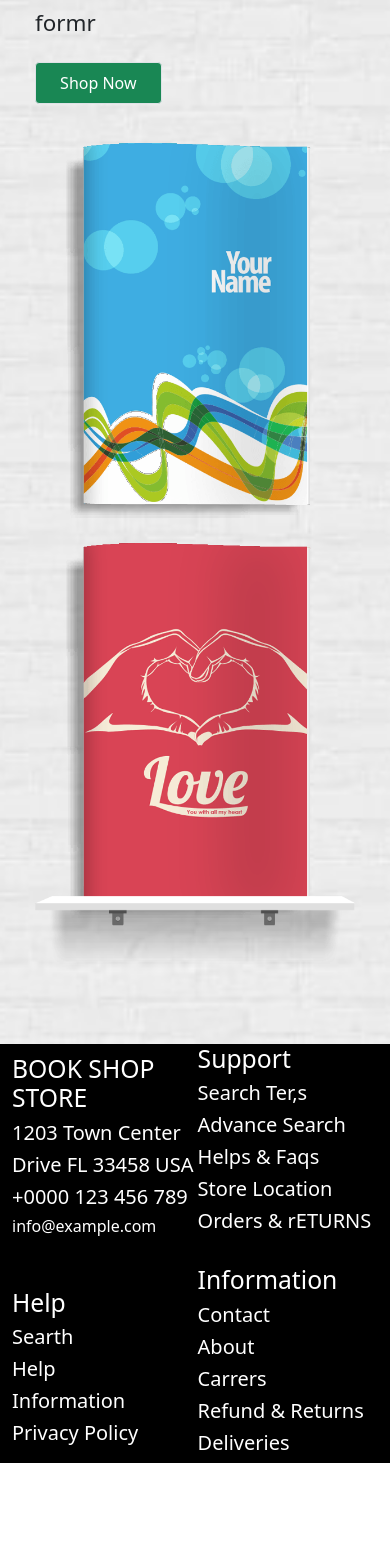
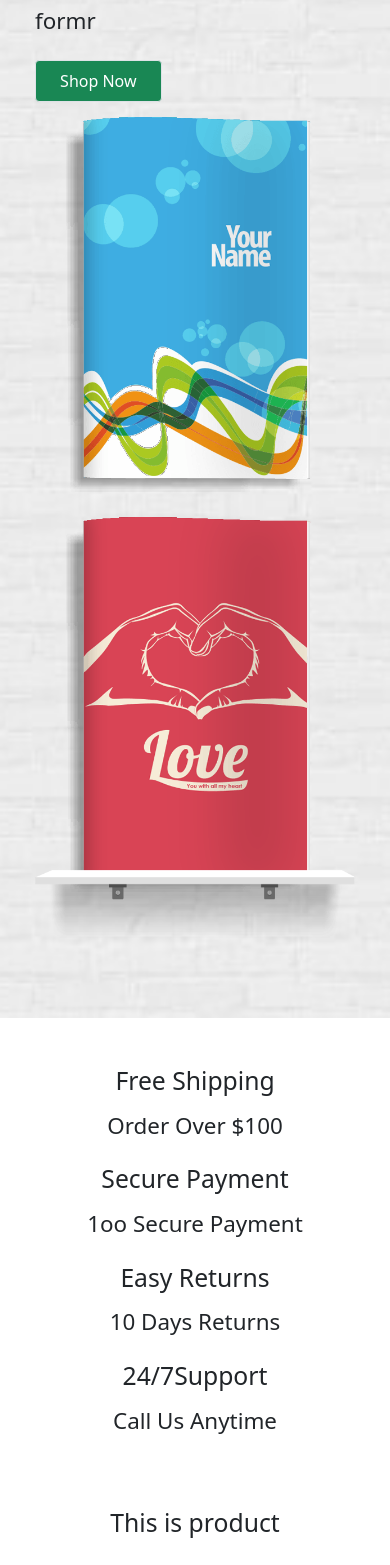
Before and after one commit to suzitsarkar27/Book-inventory-client, a React (Create React App) app: page /home in a window 390 px wide. Shown: the part 432-1997 px from the top of the page. Before the commit the page ends 1895 px from the top, so only its background shows below. Built offline with nearby package versions, Linux system fonts and the light colour scheme.

Commit message:
start-container

```diff
--- a/package.json
+++ b/package.json
@@ -10,6 +10,7 @@
     "react": "^18.1.0",
     "react-bootstrap": "^2.3.1",
     "react-dom": "^18.1.0",
+    "react-icons": "^4.3.1",
     "react-router-dom": "^6.3.0",
     "react-scripts": "5.0.1",
     "web-vitals": "^2.1.4"
--- /dev/null
+++ b/public/data.json
@@ -0,0 +1,92 @@
+[
+    {
+        "id":1,
+    "title": "Practical MongoDB",
+    "subtitle": "Architecting, Developing, and Administering MongoDB",
+    "isbn13": "9781484206485",
+    "price": "$41.57",
+    "image": "https://itbook.store/img/books/9781484206485.png",
+    "url": "https://itbook.store/books/9781484206485"
+    },
+    {
+        "id":2,
+    "title": "The Definitive Guide to MongoDB, 3rd Edition",
+    "subtitle": "A complete guide to dealing with Big Data using MongoDB",
+    "isbn13": "9781484211830",
+    "price": "$49.99",
+    "image": "https://itbook.store/img/books/9781484211830.png",
+    "url": "https://itbook.store/books/9781484211830"
+    },
+    {
+        "id":3,
+    "title": "MongoDB Performance Tuning",
+    "subtitle": "Optimizing MongoDB Databases and their Applications",
+    "isbn13": "9781484268780",
+    "price": "$37.24",
+    "image": "https://itbook.store/img/books/9781484268780.png",
+    "url": "https://itbook.store/books/9781484268780"
+    },
+    {
+        "id":4,
+    "title": "MongoDB in Action, 2nd Edition",
+    "subtitle": "Covers MongoDB version 3.0",
+    "isbn13": "9781617291609",
+    "price": "$19.99",
+    "image": "https://itbook.store/img/books/9781617291609.png",
+    "url": "https://itbook.store/books/9781617291609"
+    },
+    {
+        "id":5,
+    "title": "Pentaho Analytics for MongoDB",
+    "subtitle": "Combine Pentaho Analytics and MongoDB to create powerful analysis and reporting solutions",
+    "isbn13": "9781782168355",
+    "price": "$16.99",
+    "image": "https://itbook.store/img/books/9781782168355.png",
+    "url": "https://itbook.store/books/9781782168355"
+    },
+    {
+        "id":6,
+    "title": "Pentaho Analytics for MongoDB Cookbook",
+    "subtitle": "Over 50 recipes to learn how to use Pentaho Analytics and MongoDB to create powerful analysis and reporting solutions",
+    "isbn13": "9781783553273",
+    "price": "$35.99",
+    "image": "https://itbook.store/img/books/9781783553273.png",
+    "url": "https://itbook.store/books/9781783553273"
+    },
+    {
+        "id":7,
+    "title": "Web Development with MongoDB and NodeJS, 2nd Edition",
+    "subtitle": "Build an interactive and full-featured web application from scratch using Node.js and MongoDB",
+    "isbn13": "9781785287527",
+    "price": "$38.01",
+    "image": "https://itbook.store/img/books/9781785287527.png",
+    "url": "https://itbook.store/books/9781785287527"
+    },
+    {
+        "id":8,
+    "title": "MongoDB Cookbook, 2nd Edition",
+    "subtitle": "Harness the latest features of MongoDB 3 with this collection of 80 recipes - from managing cloud platforms to app development, this book is a vital resource",
+    "isbn13": "9781785289989",
+    "price": "$44.99",
+    "image": "https://itbook.store/img/books/9781785289989.png",
+    "url": "https://itbook.store/books/9781785289989"
+    },
+    {
+        "id":9,
+    "title": "The Little MongoDB Book",
+    "subtitle": "",
+    "isbn13": "1001592208320",
+    "price": "$0.00",
+    "image": "https://itbook.store/img/books/1001592208320.png",
+    "url": "https://itbook.store/books/1001592208320"
+    },
+    {
+        "id":10,
+    "title": "Learning MongoDB",
+    "subtitle": "",
+    "isbn13": "1001629462276",
+    "price": "$0.00",
+    "image": "https://itbook.store/img/books/1001629462276.png",
+    "url": "https://itbook.store/books/1001629462276"
+    }
+    ]
--- a/src/Pages/Home/Banner/Banner.css
+++ b/src/Pages/Home/Banner/Banner.css
@@ -7,13 +7,6 @@
  .banar{
      padding: 5rem 9%;
  }
-  .row{
-     display: flex;
-     flex-wrap: wrap;
-     align-items: center;
-     gap: 1.5rem;
- }
-
  .content{
      flex: 1 1 42rem;
  }
--- a/src/Pages/Home/Banner/Banner.js
+++ b/src/Pages/Home/Banner/Banner.js
@@ -4,25 +4,26 @@ import logo from "../../../image/book-3.png";
 import logo1 from "../../../image/book-2.png";
 import logo2 from "../../../image/book-9.png";
 import banner from "../../../image/stand.png";
+import { Button } from "react-bootstrap";
 
 const Banner = () => {
   return (
-    <section class="banar ">
-      <div class=" row ">
-        <div class="content">
-          <h3 class="mb-4">Get You New</h3>
-          <h3>Book Collections</h3>
+    <div className="banar ">
+      <div className=" row ">
+        <div className="content ">
+          <div className="mb-4">Get You New</div>
+          <h2>Book Collections</h2>
           <p>
             Ther are many variations of passages of lorem lpsum available ,but
             ,majority have sufferde alterastion in some formr
           </p>
-          <button class="bg-success py-2 px-4 rounded text-white border ">
+          <Button className="bg-success py-2 px-4 rounded text-white border ">
             Shop Now
-          </button>
+          </Button>
         </div>
 
-        <div class="swiper mySwiper book-slider">
-          <div class="swiper-wrapper">
+        <div className="swiper mySwiper book-slider ">
+          <div className="swiper-wrapper">
             <a href="#">
               <img src={logo} alt="" />
             </a>
@@ -33,7 +34,7 @@ const Banner = () => {
           <img className=" stand" src={banner} alt="" />
         </div>
       </div>
-    </section>
+    </div>
   );
 };
 
--- /dev/null
+++ b/src/Pages/Home/Container/Container.js
@@ -0,0 +1,29 @@
+import React from "react";
+import {} from "react-icons/fa";
+
+const Container = () => {
+  return (
+    <div className="text-center mt-5">
+      <div className="row">
+        <div className="col-md-3">
+          <h2>Free Shipping</h2>
+          <p>Order Over $100</p>
+        </div>
+        <div className="col-md-3">
+          <h2>Secure Payment</h2>
+          <p>1oo Secure Payment</p>
+        </div>
+        <div className="col-md-3">
+          <h2>Easy Returns</h2>
+          <p>10 Days Returns</p>
+        </div>
+        <div className="col-md-3">
+          <h2>24/7Support</h2>
+          <p>Call Us Anytime</p>
+        </div>
+      </div>
+    </div>
+  );
+};
+
+export default Container;
--- a/src/Pages/Home/Home/Home.js
+++ b/src/Pages/Home/Home/Home.js
@@ -1,10 +1,14 @@
 import React from "react";
 import Banner from "../Banner/Banner";
+import Container from "../Container/Container";
+import Products from "../Products/Products";
 
 const Home = () => {
   return (
     <div>
       <Banner></Banner>
+      <Container></Container>
+      <Products></Products>
     </div>
   );
 };
--- /dev/null
+++ b/src/Pages/Home/Product/Product.js
@@ -0,0 +1,13 @@
+import React from "react";
+
+const Product = ({ displayData }) => {
+  const { price, image } = displayData;
+  return (
+    <div className="col-md-4 text-center">
+      <h2>{price}</h2>
+      <img src={image} alt="" />
+    </div>
+  );
+};
+
+export default Product;
--- /dev/null
+++ b/src/Pages/Home/Products/Products.js
@@ -0,0 +1,24 @@
+import React, { useEffect, useState } from "react";
+import Product from "../Product/Product";
+
+const Products = () => {
+  const [product, setProsuct] = useState([]);
+  console.log(product);
+  useEffect(() => {
+    fetch("data.json")
+      .then((res) => res.json())
+      .then((data) => setProsuct(data));
+  }, []);
+  return (
+    <div>
+      <h2 className="mt-5 mb-5 text-center">This is product</h2>
+      <div className="row">
+        {product.map((displayData) => (
+          <Product key={displayData.id} displayData={displayData}></Product>
+        ))}
+      </div>
+    </div>
+  );
+};
+
+export default Products;
--- a/src/Pages/Shear/Footer/Footer.js
+++ b/src/Pages/Shear/Footer/Footer.js
@@ -1,19 +1,21 @@
 import React from "react";
-
+import { FaFacebookF, FaGoogle, FaInstagram, FaTwitter } from "react-icons/fa";
 const Footer = () => {
+  const today = new Date();
+  const year = today.getFullYear();
   return (
-    <footer className="bg-black text-white">
-      <div className="d-flex container justify-content-center">
-        <div className="row ">
+    <footer className="bg-black text-white ">
+      <div className="d-flex justify-content-center container">
+        <div className="row">
           <div className="col-md-6">
-            <h2>BOOK SHOP STORE</h2>
+            <h2 className="mt-2 mb-4">BOOK SHOP </h2>
             <h5>1203 Town Center</h5>
             <h5>Drive FL 33458 USA</h5>
             <h5>+0000 123 456 789</h5>
             <h6>info@example.com</h6>
           </div>
           <div className="col-md-6">
-            <h2>Help</h2>
+            <h2 className="mt-2 mb-4">Help</h2>
             <h5>Searth</h5>
             <h5>Help</h5>
             <h5>Information</h5>
@@ -23,16 +25,16 @@ const Footer = () => {
 
         <div className="row">
           <div className="col-md-6">
-            <h2>Support</h2>
-            <h5>Search Ter,s</h5>
+            <h2 className="mt-2 mb-4">Support</h2>
+            <h5>Search Terms</h5>
             <h5>Advance Search</h5>
             <h5>Helps & Faqs</h5>
             <h5>Store Location</h5>
-            <h5>Orders & rETURNS</h5>
+            <h5>Orders & RETURNS</h5>
           </div>
 
           <div className="col-md-6">
-            <h2>Information</h2>
+            <h2 className="mt-2 mb-4">Information</h2>
             <h5>Contact</h5>
             <h5>About</h5>
             <h5>Carrers</h5>
@@ -41,6 +43,16 @@ const Footer = () => {
           </div>
         </div>
       </div>
+      <div>
+        <div className="d-flex d-flex justify-content-center container mt-5 mb-5">
+          <FaFacebookF className="ms-5"></FaFacebookF>
+          <FaGoogle className="ms-5"></FaGoogle>
+          <FaInstagram className="ms-5"></FaInstagram>
+          <FaTwitter className="ms-5"></FaTwitter>
+        </div>
+        <hr />
+      </div>
+      <p className="text-center p-5">@ {year} Bookly-store coppy right</p>
     </footer>
   );
 };
```
Also changed, not shown: 1 other file (tests, documents, lock files or other folders).
